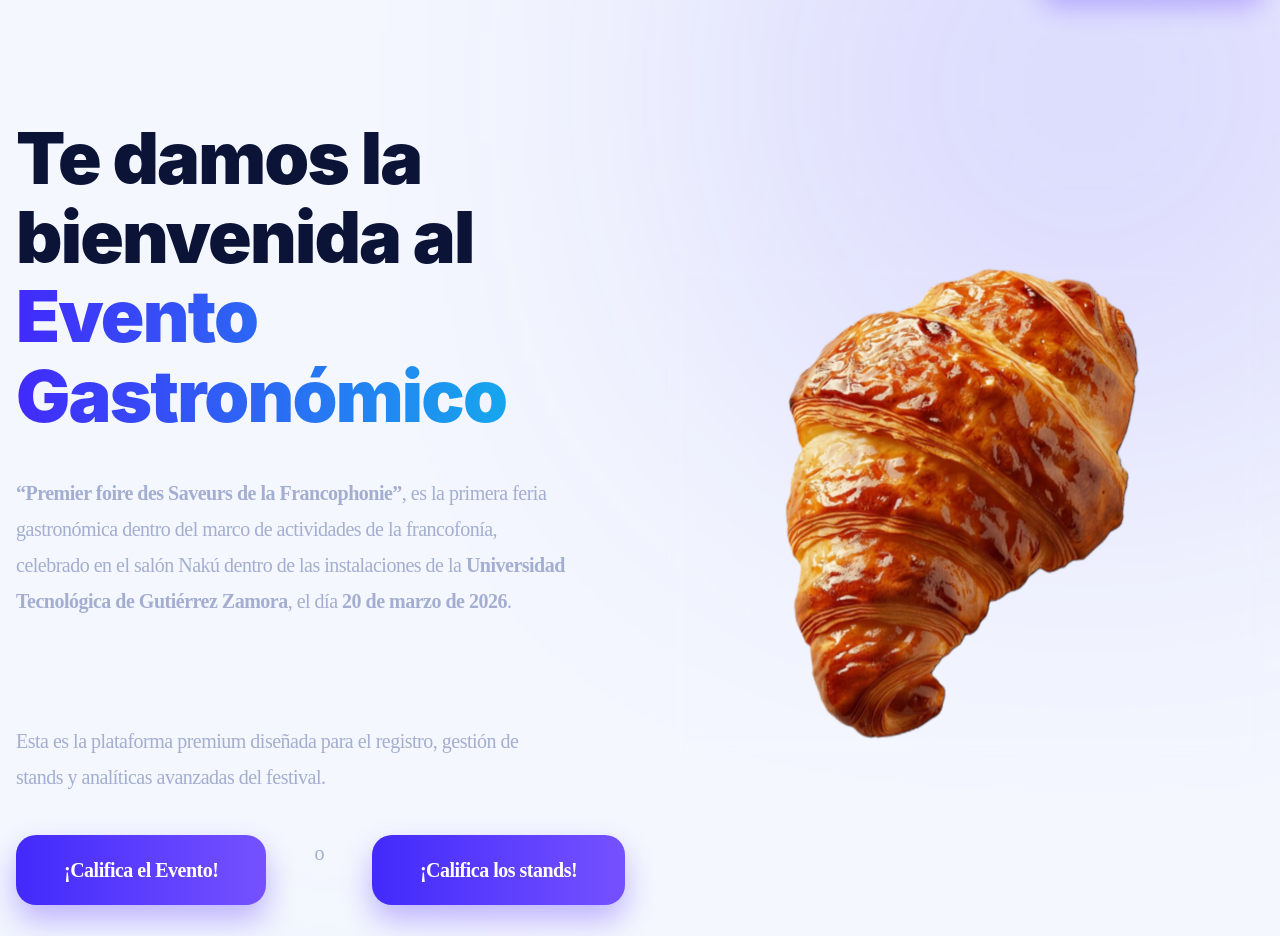
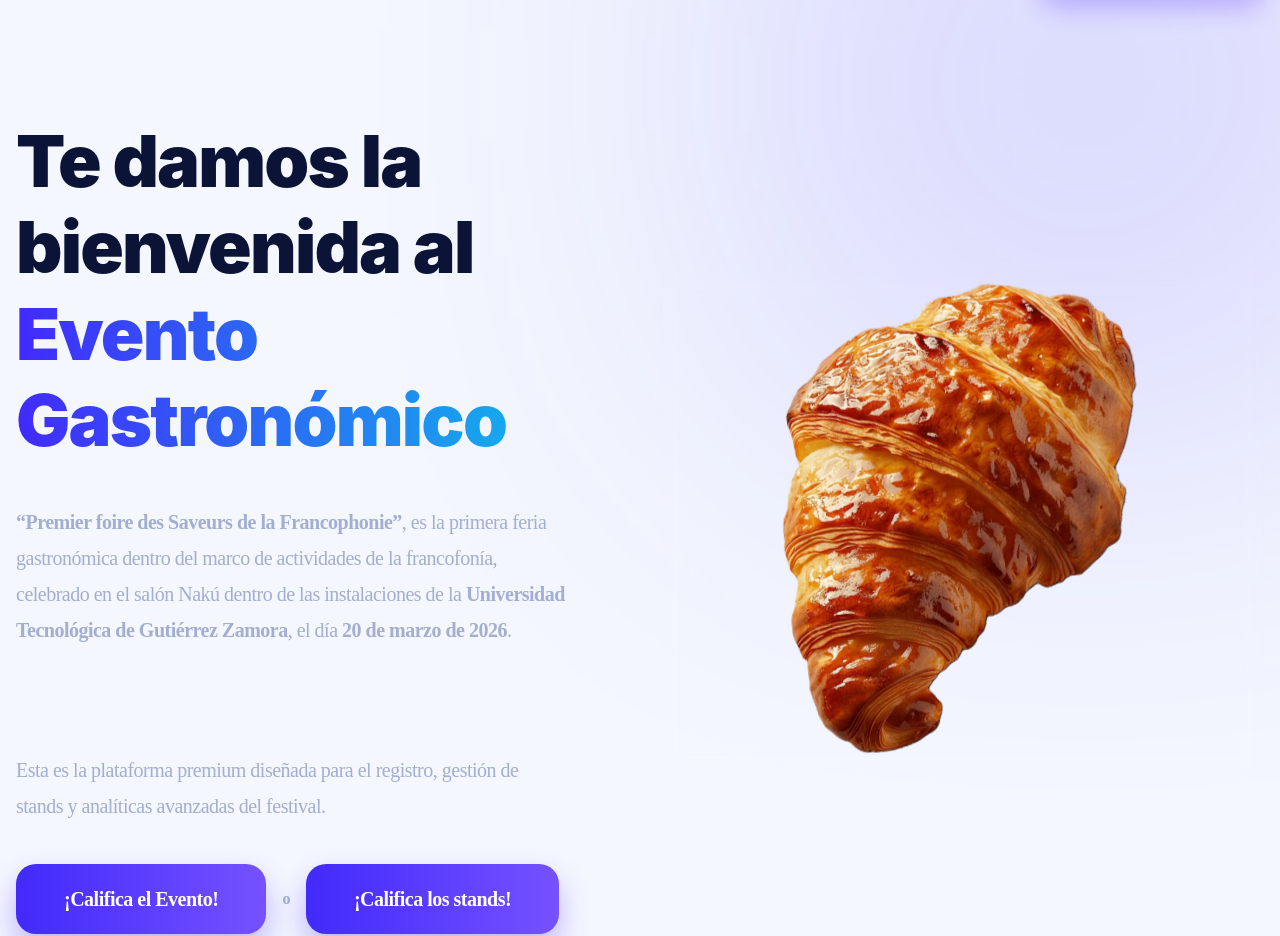
Before and after one commit to calavanda/Evento, a React (Create React App) app: page / in a window 1280 px wide. Shown: the part 78-1014 px from the top of the page. Built offline with nearby package versions, Linux system fonts and the light colour scheme; no server answers.

Commit message:
Se ajustó el diseño en los dispositivos móviles.

```diff
--- a/src/views/landing/EventSurvey.jsx
+++ b/src/views/landing/EventSurvey.jsx
@@ -112,7 +112,7 @@ export default function EventSurvey() {
           animate={{ opacity: 1, y: 0 }}
           transition={{ duration: 0.5 }}
           bg={formBg}
-          p={8}
+          p={{ base: 5, md: 8 }}
           borderRadius="30px"
           boxShadow={useColorModeValue(
             "0px 20px 40px rgba(0, 0, 0, 0.05)",
@@ -121,7 +121,7 @@ export default function EventSurvey() {
         >
           <Stack spacing={6}>
             <Box textAlign="center">
-              <Heading color={textColor} fontSize="3xl" mb={2}>
+              <Heading color={textColor} fontSize={{ base: "2xl", md: "3xl" }} mb={2}>
                 Encuesta del Evento
               </Heading>
               <Text color="secondaryGray.600" fontSize="lg">
@@ -144,8 +144,8 @@ export default function EventSurvey() {
                       <Icon
                         key={star}
                         as={star <= (hoverRating || rating) ? MdStar : MdStarBorder}
-                        w={12}
-                        h={12}
+                        w={{ base: 10, md: 12 }}
+                        h={{ base: 10, md: 12 }}
                         color={star <= (hoverRating || rating) ? "orange.400" : "gray.300"}
                         cursor="pointer"
                         onMouseEnter={() => setHoverRating(star)}
@@ -206,11 +206,11 @@ export default function EventSurvey() {
                   }}
                   _active={{ transform: "scale(0.98)" }}
                   borderRadius="15px"
-                  h="60px"
+                  h={{ base: "50px", md: "60px" }}
                   w="100%"
                 >
-                  Enviar Encuesta
-                </Button>
+                Enviar Encuesta
+              </Button>
               </Stack>
             </form>
           </Stack>
--- a/src/views/landing/LandingPage.jsx
+++ b/src/views/landing/LandingPage.jsx
@@ -123,7 +123,7 @@ export default function LandingPage() {
           align="center"
           justify="space-between"
         >
-          <Heading fontSize="2x1" fontWeight="900" letterSpacing="extra-tight" color={useColorModeValue("brand.500", "white")}>
+          <Heading fontSize={{ base: "md", sm: "lg", md: "2xl" }} fontWeight="900" letterSpacing="extra-tight" color={useColorModeValue("brand.500", "white")}>
             FRANCOPHONIE <Box as="span" color="gray.300" fontWeight="300">|</Box> UTGZ
           </Heading>
           <Flex align="center">
@@ -155,8 +155,9 @@ export default function LandingPage() {
               _hover={{ bgGradient: "linear(to-r, brand.600, brand.500)", transform: "scale(1.05)" }}
               _active={{ transform: "scale(0.95)" }}
               borderRadius="18px"
-              px={8}
-              h="52px"
+              px={{ base: 4, md: 8 }}
+              h={{ base: "36px", md: "52px" }}
+              fontSize={{ base: "10px", sm: "xs", md: "md" }}
               leftIcon={<Icon as={MdLogin} />}
               boxShadow="0px 10px 25px rgba(67, 24, 255, 0.25)"
               transition="all 0.3s ease"
@@ -181,10 +182,11 @@ export default function LandingPage() {
             transition={{ duration: 0.8, delay: 0.2 }}
           >
             <Heading
-              lineHeight={1.1}
+              lineHeight={1.2}
               fontWeight={900}
-              fontSize={{ base: "5xl", sm: "6xl", lg: "7xl" }}
+              fontSize={{ base: "2xl", sm: "4xl", md: "6xl", lg: "7xl" }}
               letterSpacing="tight"
+              textAlign={{ base: "center", md: "left" }}
             >
               <Text as={"span"} color={useColorModeValue("navy.900", "white")}>
                 Te damos la
@@ -203,19 +205,21 @@ export default function LandingPage() {
                 Evento Gastronómico
               </Text>
             </Heading>
-            <Text color={"secondaryGray.600"} fontSize="xl" maxW="550px" lineHeight="1.8">
+            <Text color={"secondaryGray.600"} fontSize={{ base: "sm", md: "lg", lg: "xl" }} maxW="550px" lineHeight="1.8" textAlign={{ base: "center", md: "left" }}>
               <b>“Premier foire des Saveurs de la Francophonie”</b>, es la primera feria gastronómica dentro del marco de
               actividades de la francofonía, celebrado en el salón Nakú dentro de las instalaciones de la <b>Universidad
               Tecnológica de Gutiérrez Zamora</b>, el día <b>20 de marzo de 2026</b>.
             </Text>
             <br />
-            <Text color={"secondaryGray.600"} fontSize="xl" maxW="550px" lineHeight="1.8">
+            <Text color={"secondaryGray.600"} fontSize={{ base: "sm", md: "lg", lg: "xl" }} maxW="550px" lineHeight="1.8" textAlign={{ base: "center", md: "left" }}>
               Esta es la plataforma premium diseñada para el registro, gestión de stands y
               analíticas avanzadas del festival.
             </Text>
             <Stack
-              spacing={{ base: 4, sm: 6 }}
-              direction={{ base: "column", sm: "row" }}
+              spacing={4}
+              direction={{ base: "column", md: "row" }}
+              w="100%"
+              align="center"
             >
               <Button
                 as={RouterLink}
@@ -224,22 +228,21 @@ export default function LandingPage() {
                 size={"lg"}
                 fontWeight={"800"}
                 px={12}
+                w={{ base: "100%", md: "auto" }}
                 colorScheme={"brand"}
                 bgGradient="linear(to-r, brand.500, brand.400)"
                 _hover={{ bgGradient: "linear(to-r, brand.600, brand.500)", transform: "translateY(-5px)", boxShadow: "0px 20px 40px rgba(67, 24, 255, 0.4)" }}
                 _active={{ transform: "scale(0.98)" }}
-                h="70px"
-                fontSize="xl"
+                h={{ base: "52px", md: "70px" }}
+                fontSize={{ base: "md", md: "xl" }}
                 boxShadow="0px 15px 30px rgba(67, 24, 255, 0.3)"
                 transition="all 0.3s cubic-bezier(.08,.52,.52,1)"
               >
                 ¡Califica el Evento!
               </Button>
-              <br />
-              <Text color={"secondaryGray.600"} fontSize="xl" maxW="550px" lineHeight="1.8">
-                o
-              </Text>
-              <br />
+              <Flex align="center" justify="center">
+                <Text color={"secondaryGray.600"} fontSize="md" fontWeight="600">o</Text>
+              </Flex>
               <Button
                 as={RouterLink}
                 to="/evaluar-stand"
@@ -247,12 +250,13 @@ export default function LandingPage() {
                 size={"lg"}
                 fontWeight={"800"}
                 px={12}
+                w={{ base: "100%", md: "auto" }}
                 colorScheme={"brand"}
                 bgGradient="linear(to-r, brand.500, brand.400)"
                 _hover={{ bgGradient: "linear(to-r, brand.600, brand.500)", transform: "translateY(-5px)", boxShadow: "0px 20px 40px rgba(67, 24, 255, 0.4)" }}
                 _active={{ transform: "scale(0.98)" }}
-                h="70px"
-                fontSize="xl"
+                h={{ base: "52px", md: "70px" }}
+                fontSize={{ base: "md", md: "xl" }}
                 boxShadow="0px 15px 30px rgba(67, 24, 255, 0.3)"
                 transition="all 0.3s cubic-bezier(.08,.52,.52,1)"
               >
--- a/src/views/surveys/index.jsx
+++ b/src/views/surveys/index.jsx
@@ -118,7 +118,7 @@ export default function SurveySatisfaction() {
     <Box pt={{ base: '130px', md: '80px', xl: '80px' }}>
       <Flex direction="column" align="center" mb="40px">
         <Icon as={MdFactCheck} w="60px" h="60px" color={brandColor} mb="15px" />
-        <Text color={textColor} fontSize="34px" fontWeight="800" textAlign="center">
+        <Text color={textColor} fontSize={{ base: "2xl", md: "34px" }} fontWeight="800" textAlign="center">
           Tu Opinión nos Importa
         </Text>
         <Text color={textColorSecondary} fontSize="md" textAlign="center" maxW="600px">
@@ -185,8 +185,8 @@ export default function SurveySatisfaction() {
               <Button
                 type="submit"
                 variant="brand"
-                h="65px"
-                fontSize="xl"
+                h={{ base: "50px", md: "65px" }}
+                fontSize={{ base: "lg", md: "xl" }}
                 fontWeight="800"
                 borderRadius="20px"
                 isLoading={loading}
```
